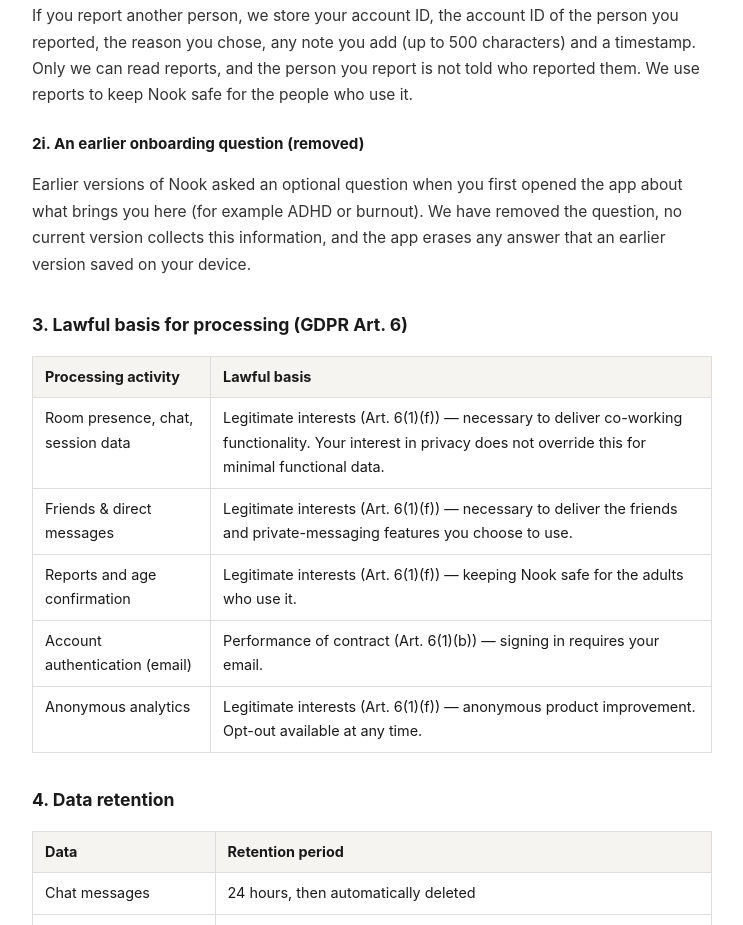
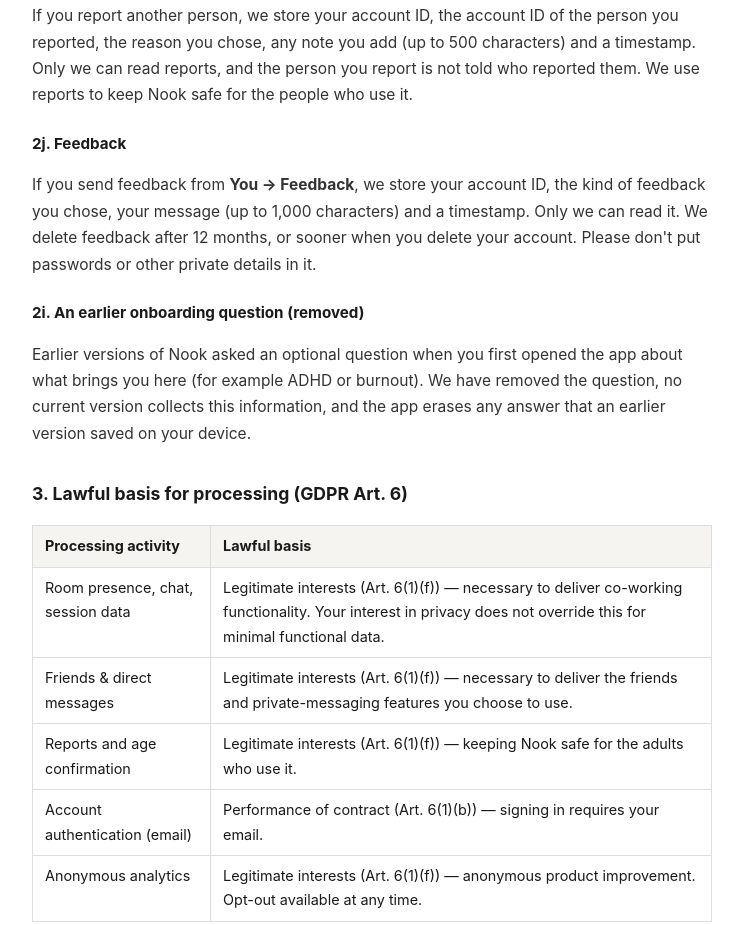
Before and after one commit to srohan8/moongastudio, a plain HTML site: page nook/privacy.html in a window 1280 px wide. Shown: the part 2770-3695 px from the top of the page, without its empty margins (268-1011 px from the left). Drawn offline with Linux system fonts and the light colour scheme.

Commit message:
Add feedback to the privacy policy

```diff
--- a/nook/privacy.html
+++ b/nook/privacy.html
@@ -80,6 +80,9 @@
   <p>Nook is for adults aged 18 and over. When you create an account you confirm that you are 18 or older, and we store that confirmation as a yes/no flag with your account.</p>
   <p>If you report another person, we store your account ID, the account ID of the person you reported, the reason you chose, any note you add (up to 500 characters) and a timestamp. Only we can read reports, and the person you report is not told who reported them. We use reports to keep Nook safe for the people who use it.</p>
 
+  <h3>2j. Feedback</h3>
+  <p>If you send feedback from <strong>You → Feedback</strong>, we store your account ID, the kind of feedback you chose, your message (up to 1,000 characters) and a timestamp. Only we can read it. We delete feedback after 12 months, or sooner when you delete your account. Please don't put passwords or other private details in it.</p>
+
   <h3>2i. An earlier onboarding question (removed)</h3>
   <p>Earlier versions of Nook asked an optional question when you first opened the app about what brings you here (for example ADHD or burnout). We have removed the question, no current version collects this information, and the app erases any answer that an earlier version saved on your device.</p>
 
@@ -104,6 +107,7 @@
     <tr><td>Private rooms &amp; membership</td><td>Until the creator deletes the room; your membership record until you leave the room or delete your account</td></tr>
     <tr><td>Email (if account created)</td><td>Until you delete your account</td></tr>
     <tr><td>Reports</td><td>Reports you file are deleted when you delete your account. Reports about you are kept for up to 12 months after they are filed, then deleted.</td></tr>
+    <tr><td>Feedback</td><td>Feedback you send is deleted when you delete your account, and in any case 12 months after you send it.</td></tr>
     <tr><td>Analytics events</td><td>2 years (PostHog default)</td></tr>
     <tr><td>On-device data (tasks, preferences)</td><td>Until you clear it in settings or uninstall</td></tr>
   </table>
```
